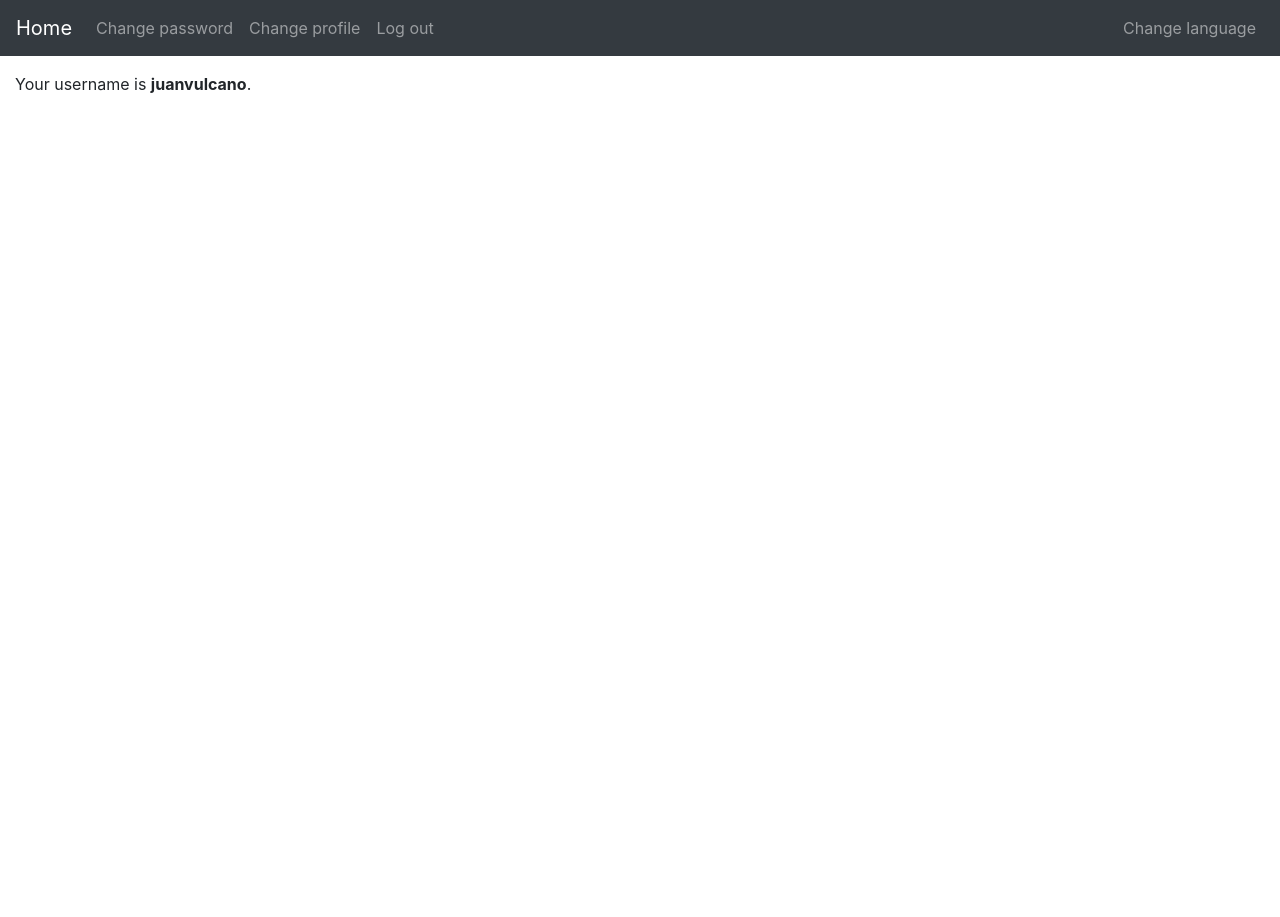
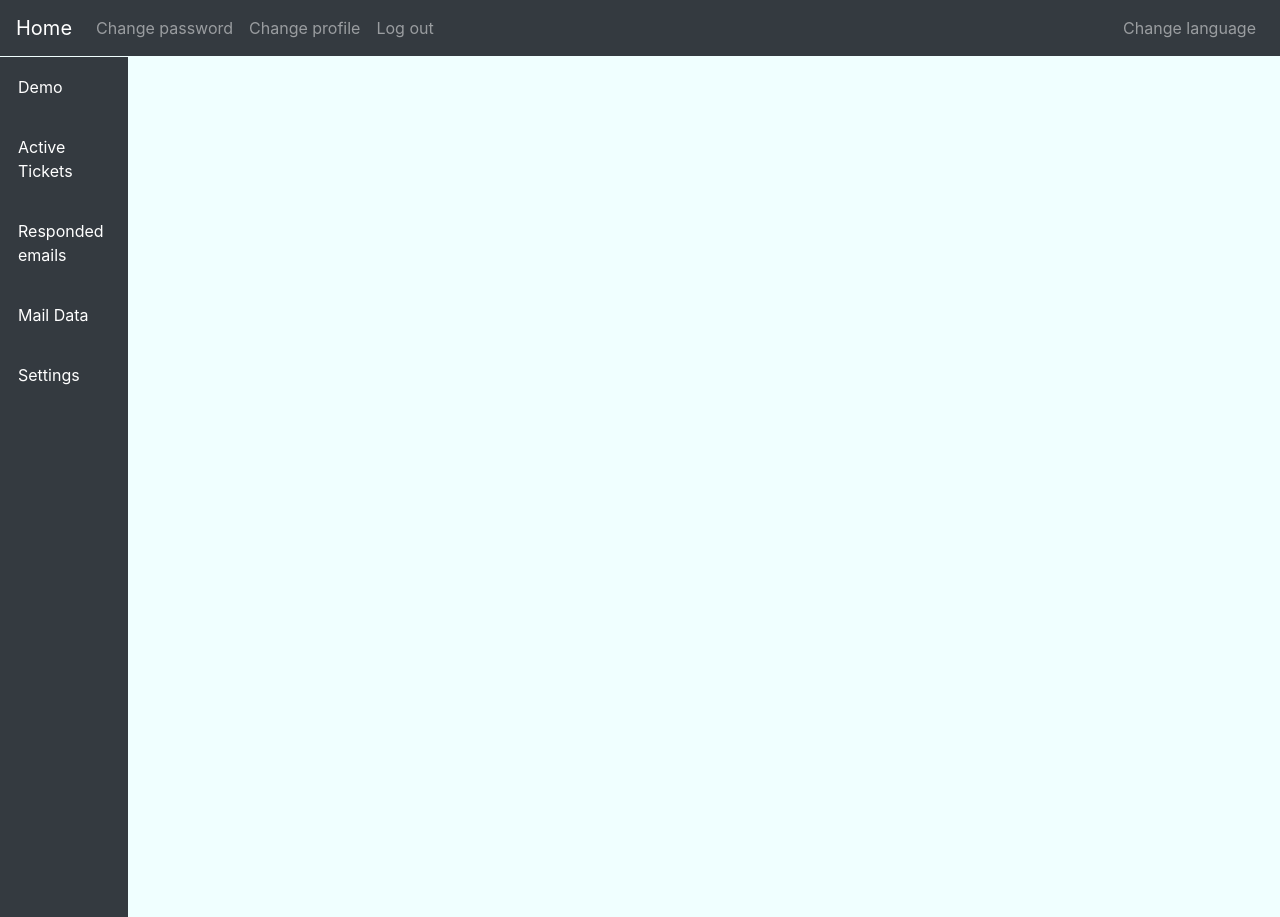
Before and after one commit to collabro2017/g0a_mvp_web, a Django app: page / in a window 1280 px wide. Run offline with Django 3.2, Linux system fonts and the light colour scheme; a user stored in the database is signed in; parts of the project's set-up code (start-up, migrations or seed data) failed here and were passed over; some libraries are stand-ins or nearby versions.

Commit message:
Changes to web UI/UX

```diff
--- a/accounts/urls.py
+++ b/accounts/urls.py
@@ -50,6 +50,7 @@ else:
 
         path('change/profile/', ChangeProfileView.as_view(), name='change_profile'),
         path('change/password/', ChangePasswordView.as_view(), name='change_password'),
+
         # path('change/email/', ChangeEmailView.as_view(), name='change_email'),
         # path('change/email/<code>/', ChangeEmailActivateView.as_view(), name='change_email_activation'),
     ]
--- a/app/conf/development/settings.py
+++ b/app/conf/development/settings.py
@@ -67,8 +67,8 @@ WSGI_APPLICATION = 'app.wsgi.application'
 
 EMAIL_BACKEND = 'django.core.mail.backends.filebased.EmailBackend'
 EMAIL_FILE_PATH = os.path.join(CONTENT_DIR, 'tmp/emails')
-EMAIL_HOST_USER = 'test@example.com'
-DEFAULT_FROM_EMAIL = 'test@example.com'
+EMAIL_HOST_USER = 'codetrip.es@gmail.com'
+DEFAULT_FROM_EMAIL = 'codetrip.es@gmail.com'
 
 DATABASES = {
     'default': {
@@ -116,6 +116,7 @@ LANGUAGES = [
     ('en', _('English')),
     ('ru', _('Russian')),
     ('zh-Hans', _('Simplified Chinese')),
+    ('es',_('Spanish')),
 ]
 
 TIME_ZONE = 'UTC'
--- a/content/templates/layouts/default/page.html
+++ b/content/templates/layouts/default/page.html
@@ -19,6 +19,41 @@
     <link href="{% static 'vendor/bootstrap/css/bootstrap.min.css' %}" rel="stylesheet">
     <link href="{% static 'css/styles.css' %}" rel="stylesheet">
 
+    <style>
+    .nav-main ul {
+        list-style-type: none;
+        margin: -15px;
+        margin-top: -15px;
+        padding: 0px;
+        width: 10%;
+        position: fixed;
+        height: 100%;
+        overflow: auto;
+        background-color:rgb(52,58,64);
+    }
+
+    .nav-main li {
+        display: block;
+        color: #000;
+        padding: 8px 8px;
+        text-decoration: none;
+
+    }
+
+    .nav-main a {
+        display:block;
+        padding:10px;
+        color:white;
+        text-decoration:none;
+
+    }
+
+
+    .nav-main a.active {
+        background-color: darkgray;
+        color: white;
+    }
+    </style>
 </head>
 
 <body>
@@ -63,7 +98,6 @@
             </li>
         </ul>
     </div>
-
 </nav>
 
 <div class="container-fluid mt-3">
@@ -73,7 +107,6 @@
     {% block content %}
         No content.
     {% endblock %}
-
 </div>
 
 <script src="{% static 'vendor/jquery/jquery-3.3.1.min.js' %}"></script>
@@ -82,5 +115,7 @@
 
 <script src="{% static 'js/ie10-viewport-bug-workaround.js' %}"></script>
 
+
+
 </body>
 </html>
--- a/content/templates/main/index.html
+++ b/content/templates/main/index.html
@@ -1,17 +1,32 @@
+<html>
+<head>
 {% extends 'layouts/default/page.html' %}
 
 {% load i18n %}
 
+</head>
 {% block content %}
 
     {% if request.user.is_authenticated %}
 
-        {% trans 'Your username is' %} <b>{{ request.user.username }}</b>.
+        <!-- {% trans 'Your username is' %} <b>{{ request.user.username }}</b>. -->
+        <body style="background-color: azure">
+        <div class="nav-main" role="navigation">
+        <ul>
+            <li><a href="{# {% url 'home:demo' %} #}">Demo</a></li>
+            <li><a href="{# {% url 'home:tickets' %} #}">Active Tickets</a></li>
+            <li><a href="{# {% url 'home:emails' %} #}">Responded emails</a></li>
+            <li><a href="{# {% url 'home:data' %} #}">Mail Data</a></li>
+            <li><a href="{# {% url 'home: settings' %} #}">Settings</a></li>
+        </ul>
+        </div>
+    	</body>
 
     {% else %}
 
-        {% trans 'You are a guest.' %}
+        {% trans 'Please log in.' %}
 
     {% endif %}
 
 {% endblock %}
+</html>
```
Also changed, not shown: content/static/css/dabbet.css (added, +59 -0 lines), content/templates/layouts/default/dabbet.css (added, +59 -0 lines), db.sqlite3, readme.md.
